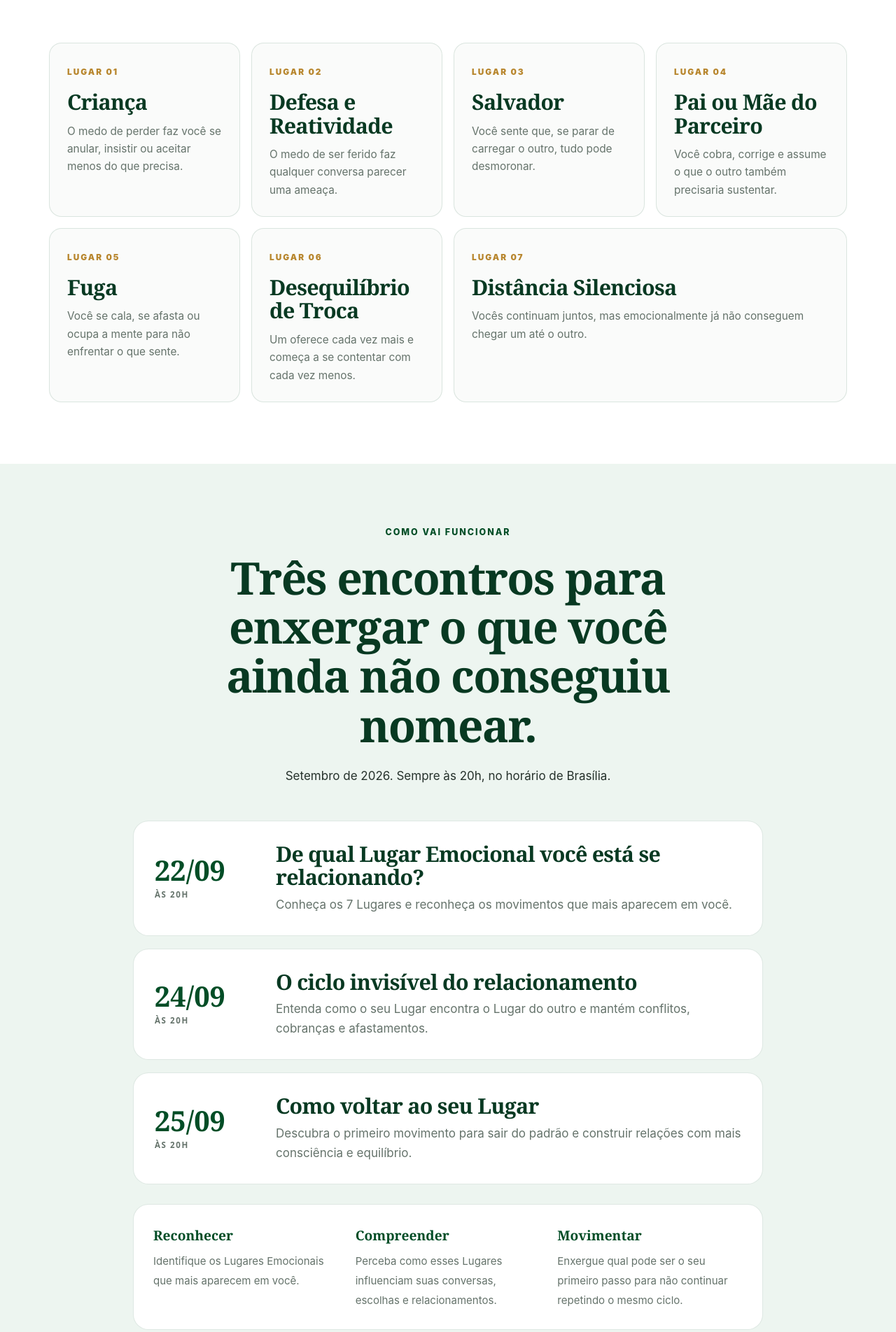
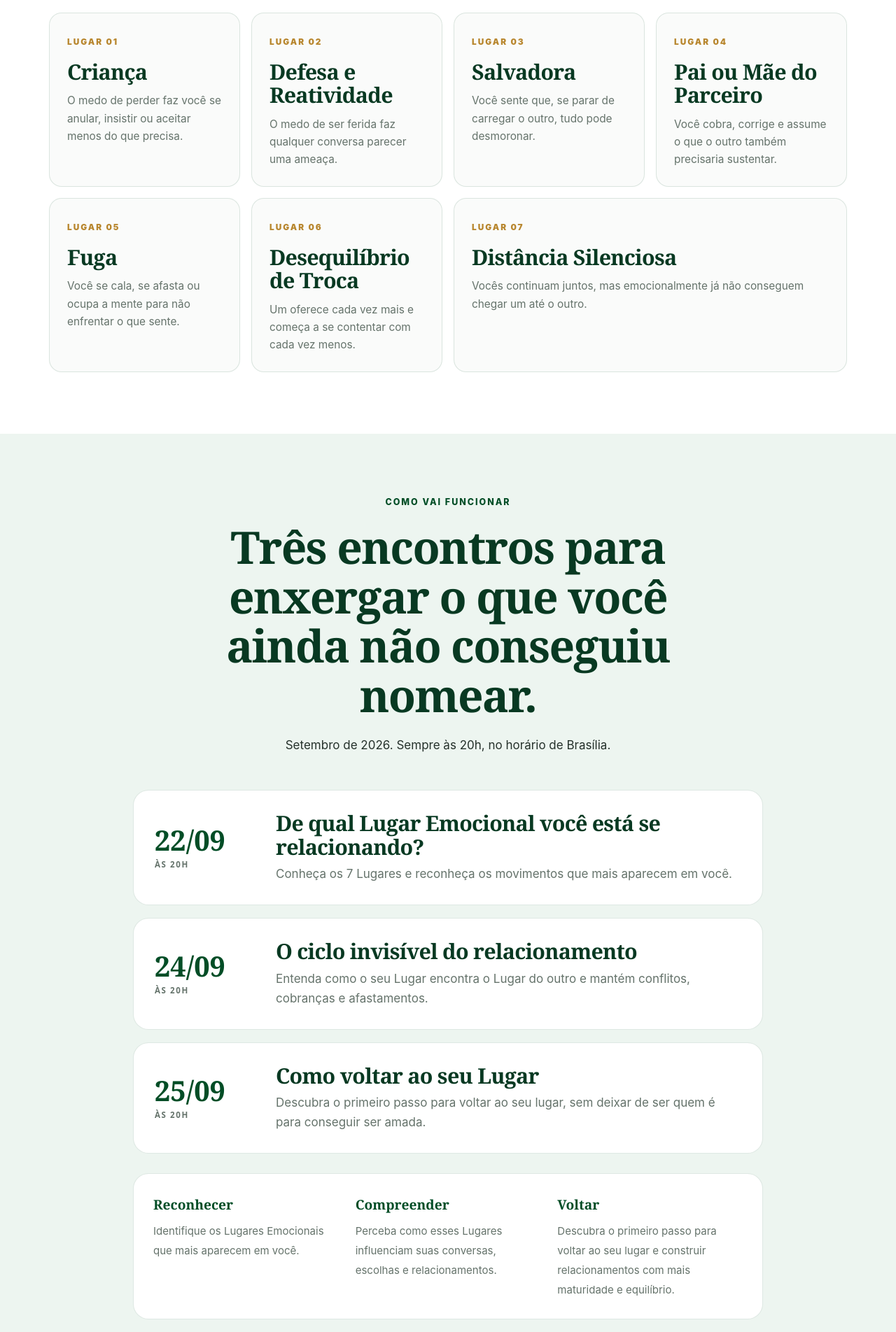
Before and after one commit to alinnedepasinatto/imersaoos7lugaresemocionais, a plain HTML site: page index.html in a window 1280 px wide. Shown: the part 2292-4196 px from the top of the page at 70% size. Drawn offline with Linux system fonts and the light colour scheme.

Commit message:
Update index.html

```diff
--- a/index.html
+++ b/index.html
@@ -669,8 +669,8 @@
         </div>
 
         <p class="pain-ending">
-          Por fora, a vida continua. Por dentro, você começa a se sentir
-          só dentro dos próprios relacionamentos.
+          Por fora, a vida continua. Mas por dentro, você começa a se sentir
+          sozinha.
         </p>
       </div>
     </section>
@@ -705,13 +705,13 @@
             <span class="place-number">LUGAR 02</span>
             <h3>Defesa e Reatividade</h3>
             <p>
-              O medo de ser ferido faz qualquer conversa parecer uma ameaça.
+              O medo de ser ferida faz qualquer conversa parecer uma ameaça.
             </p>
           </article>
 
           <article class="place-card">
             <span class="place-number">LUGAR 03</span>
-            <h3>Salvador</h3>
+            <h3>Salvadora</h3>
             <p>
               Você sente que, se parar de carregar o outro, tudo pode
               desmoronar.
@@ -814,8 +814,8 @@
             <div>
               <h3>Como voltar ao seu Lugar</h3>
               <p>
-                Descubra o primeiro movimento para sair do padrão e
-                construir relações com mais consciência e equilíbrio.
+                Descubra o primeiro passo para voltar ao seu lugar, sem deixar
+                de ser quem é para conseguir ser amada.
               </p>
             </div>
           </article>
@@ -838,10 +838,10 @@
           </div>
 
           <div class="result-item">
-            <strong>Movimentar</strong>
+            <strong>Voltar</strong>
             <span>
-              Enxergue qual pode ser o seu primeiro passo para não
-              continuar repetindo o mesmo ciclo.
+              Descubra o primeiro passo para voltar ao seu lugar
+              e construir relacionamentos com mais maturidade e equilíbrio.
             </span>
           </div>
         </div>
@@ -870,7 +870,7 @@
 
           <p class="lead">
             É sobre como você se posiciona, se protege, entrega, recebe
-            e escolhe dentro de cada vínculo.
+            e escolhe.
           </p>
         </div>
 
@@ -892,7 +892,7 @@
           <div class="check">
             <span class="check-mark" aria-hidden="true">✓</span>
             <span>
-              Para quem está solteiro e percebe que repete padrões.
+              Para quem está solteira e percebe que repete padrões.
             </span>
           </div>
 
```
